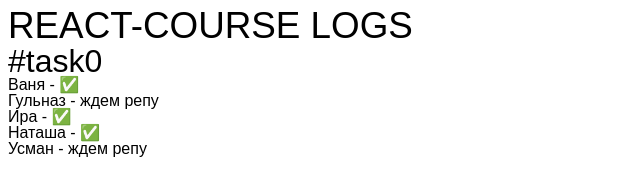
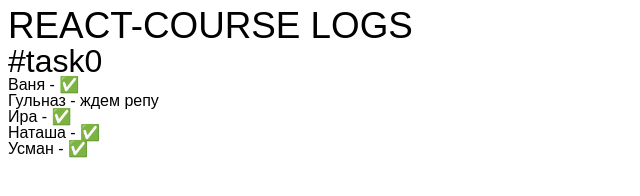
Before and after one commit to dreamDevTeamx/dreamdev.team, a website: page react-course.html in a window 1280 px wide. Shown: the full height of the page, 0-640 px from the left. Drawn offline with Linux system fonts and the light colour scheme.

Commit message:
Update react-course.html

```diff
--- a/react-course.html
+++ b/react-course.html
@@ -15,7 +15,7 @@
           <li>Гульназ - ждем репу</li>
           <li>Ира - ✅</li>
           <li>Наташа - ✅</li>
-          <li>Усман - ждем репу</li>
+          <li>Усман - ✅</li>
         </ul>
       </div>
     </main>
```
